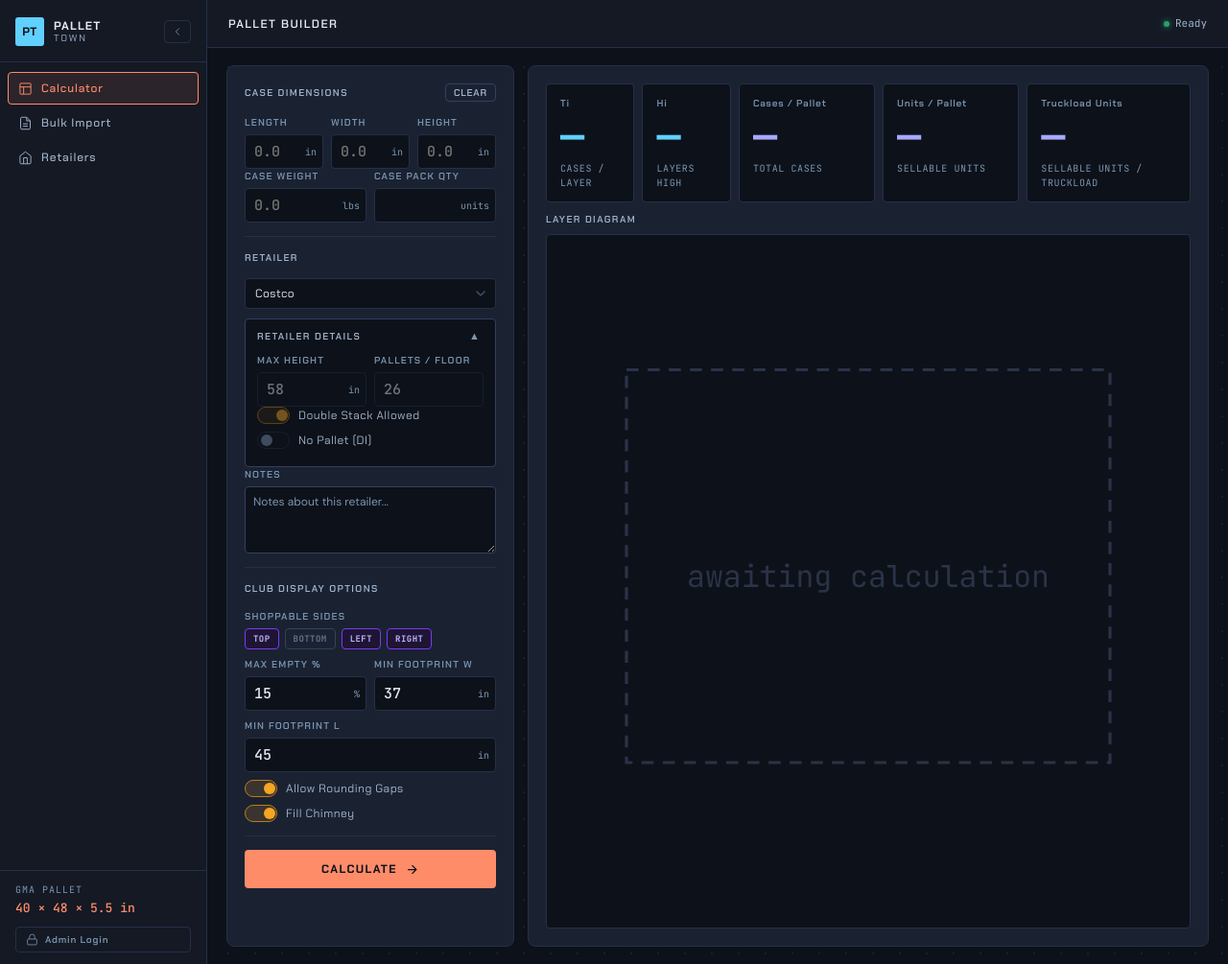
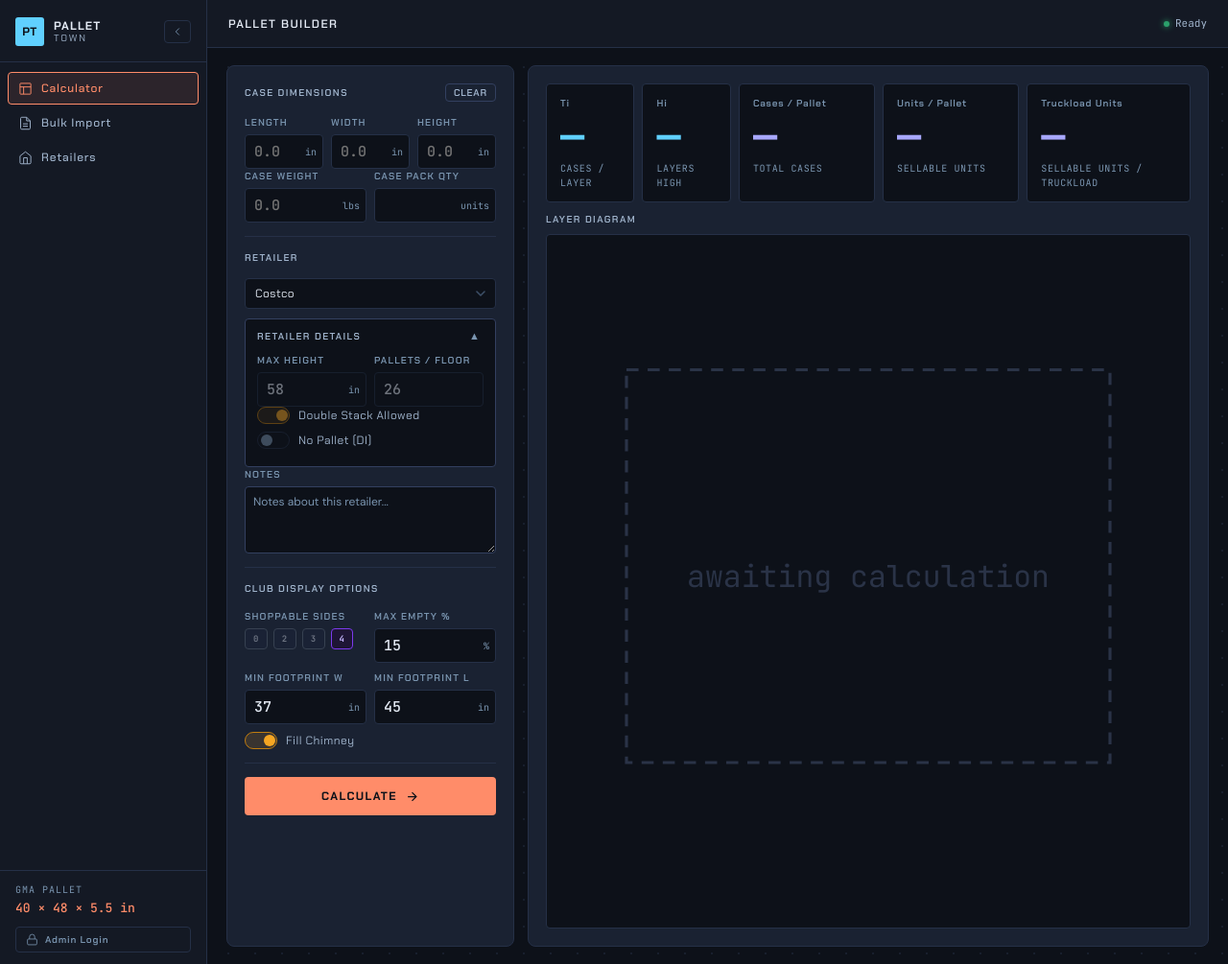
Before and after one commit to mikeciav/pallet-town, a Flask app: page / in a window 1280 px wide. Shown: the whole page at 96% size. Run offline with Flask 3, Linux system fonts and the light colour scheme.

Commit message:
more shoppable updates

```diff
--- a/app.py
+++ b/app.py
@@ -173,9 +173,6 @@ def api_retailers_delete(rid: int):
     return "", 204
 
 
-VALID_SIDES = {"top", "bottom", "left", "right"}
-
-
 def _parse_shoppable_block(data: dict, retailer: dict):
     """
     Parse and validate the 'shoppable' key from an /api/calculate request body.
@@ -189,11 +186,8 @@ def _parse_shoppable_block(data: dict, retailer: dict):
         return None, "shoppable display calculations are only available for club store retailers"
 
     sides = shoppable.get("sides")
-    if not sides or not isinstance(sides, list) or len(sides) == 0:
-        return None, "shoppable.sides must be a non-empty list"
-    invalid = [s for s in sides if s not in VALID_SIDES]
-    if invalid:
-        return None, f"shoppable.sides contains invalid values: {invalid}"
+    if sides is None or not isinstance(sides, int) or sides not in (2, 3, 4):
+        return None, "shoppable.sides must be 2, 3, or 4"
 
     force_fill = bool(shoppable.get("force_fill_on_failure", True))
     if not force_fill and not retailer.get("chimney_allowed", False):
@@ -204,7 +198,6 @@ def _parse_shoppable_block(data: dict, retailer: dict):
 
     try:
         max_empty_pct = float(shoppable.get("max_empty_pct", 0.15))
-        rounding_gaps = bool(shoppable.get("rounding_gaps", True))
         raw_fp = shoppable.get("min_footprint", [37.0, 45.0])
         min_footprint = (float(raw_fp[0]), float(raw_fp[1]))
     except (TypeError, ValueError, IndexError):
@@ -213,7 +206,6 @@ def _parse_shoppable_block(data: dict, retailer: dict):
     return {
         "sides": sides,
         "max_empty_pct": max_empty_pct,
-        "rounding_gaps": rounding_gaps,
         "min_footprint": min_footprint,
         "force_fill_on_failure": force_fill,
     }, None
--- a/static/js/app.js
+++ b/static/js/app.js
@@ -382,14 +382,10 @@ function updateClubPanel() {
   }
 
   if (isClub && r) {
-    const DEFAULTS = {
-      "Sam's Club": ['top', 'left', 'right'],
-      "Costco":     ['top', 'left', 'right'],
-      "BJ's Wholesale": ['top', 'bottom'],
-    };
-    const defaultSides = DEFAULTS[r.name] || ['top', 'left', 'right'];
+    const DEFAULTS = { "BJ's Wholesale": 2 };
+    const defaultSides = DEFAULTS[r.name] || 4;
     document.querySelectorAll('#side-selector .side-btn').forEach(btn => {
-      btn.classList.toggle('active', defaultSides.includes(btn.dataset.side));
+      btn.classList.toggle('active', parseInt(btn.dataset.sides) === defaultSides);
     });
   }
 }
@@ -397,14 +393,8 @@ function updateClubPanel() {
 function setupSideSelector() {
   document.querySelectorAll('#side-selector .side-btn').forEach(btn => {
     btn.addEventListener('click', () => {
-      const active = [...document.querySelectorAll('#side-selector .side-btn.active')];
-      const willDeactivate = btn.classList.contains('active');
-      if (willDeactivate && active.length <= 1) {
-        document.getElementById('side-error').style.display = '';
-        setTimeout(() => { document.getElementById('side-error').style.display = 'none'; }, 2000);
-        return;
-      }
-      btn.classList.toggle('active');
+      document.querySelectorAll('#side-selector .side-btn').forEach(b => b.classList.remove('active'));
+      btn.classList.add('active');
     });
   });
 }
@@ -413,14 +403,13 @@ function getShoppableParams() {
   const panel = document.getElementById('club-display-panel');
   if (!panel || panel.style.display === 'none') return null;
 
-  const sides = [...document.querySelectorAll('#side-selector .side-btn.active')]
-    .map(btn => btn.dataset.side);
-  if (sides.length === 0) return null;
+  const activeBtn = document.querySelector('#side-selector .side-btn.active');
+  const sides = activeBtn ? parseInt(activeBtn.dataset.sides) : 4;
+  if (sides === 0) return null;
 
   return {
     sides,
     max_empty_pct: (parseFloat(document.getElementById('club-max-empty').value) || 15) / 100,
-    rounding_gaps: document.getElementById('club-rounding-gaps').checked,
     min_footprint: [
       parseFloat(document.getElementById('club-fp-w').value) || 37,
       parseFloat(document.getElementById('club-fp-l').value) || 45,
@@ -441,14 +430,8 @@ function renderShoppableResults(s) {
 
   banner.style.display = 'none';
 
-  const MODE_LABELS = { pure_facing: 'PURE FACING', filled: 'FILLED', partial: 'PARTIAL', standard: 'STANDARD' };
-  const MODE_COLORS = { pure_facing: '#4ade80', filled: '#7dd3fc', partial: '#fb923c', standard: '#a78bfa' };
-
   document.getElementById('val-shoppable-ti').textContent = s.ti;
   document.getElementById('val-shoppable-void').textContent = pct(s.void_pct);
-  const modeEl = document.getElementById('val-shoppable-mode');
-  modeEl.textContent = MODE_LABELS[s.mode] || s.mode;
-  modeEl.style.color = MODE_COLORS[s.mode] || '#9ca3af';
 
   row.style.display = '';
 }
@@ -587,23 +570,18 @@ function setMetric(valId, value, cardId) {
 
 // ── SVG Diagram ──────────────────────────────────────────────
 function drawDiagram(d) {
-  const box  = document.getElementById('diagram-box');
-  const hint = document.getElementById('diagram-hint');
+  const box = document.getElementById('diagram-box');
   if (!d) return;
 
   if (d.shoppable && d.shoppable.arrangement && d.shoppable.arrangement.length > 0) {
     drawShoppableView(d, box);
-    const s = d.shoppable;
-    hint.textContent = `top-down · spiral layout · Shoppable Ti = ${s.ti} · ${s.mode.replace(/_/g, ' ')}`;
     return;
   }
 
   if (diagramView === 'hi') {
     drawStackedView(d, box);
-    hint.textContent = `isometric · ${d.hi} layer${d.hi !== 1 ? 's' : ''} · ${d.pod_height}" pod height`;
   } else {
     drawTiView(d, box);
-    hint.textContent = `top-down · 1 layer · Ti = ${d.ti}`;
   }
 }
 
@@ -848,10 +826,11 @@ function drawShoppableView(d, box) {
   const PAD = 32;
   const LEGEND_H = 22;
 
-  // Positions use x in [0,PW] (front face=40") and y in [0,PL] (depth=48")
-  const scale = Math.min((VW - PAD * 2) / PW, (VH - PAD * 2 - LEGEND_H) / PL);
-  const dW = PW * scale;
-  const dH = PL * scale;
+  // Rotated 90°: PL (depth) runs horizontally, PW (front face) runs vertically.
+  // Case coords transform: rx = PL - c.y - c.h,  ry = c.x,  rw = c.h,  rh = c.w
+  const scale = Math.min((VW - PAD * 2) / PL, (VH - PAD * 2 - LEGEND_H) / PW);
+  const dW = PL * scale;
+  const dH = PW * scale;
   const ox = (VW - dW) / 2;
   const oy = PAD + ((VH - PAD * 2 - LEGEND_H) - dH) / 2;
 
@@ -874,10 +853,10 @@ function drawShoppableView(d, box) {
   svg += `<rect x="${ox}" y="${oy}" width="${dW}" height="${dH}" fill="url(#g)"/>`;
 
   positions.forEach(c => {
-    const cx = ox + c.x * scale;
-    const cy = oy + c.y * scale;
-    const cw = c.w * scale;
-    const ch = c.h * scale;
+    const cx = ox + (PL - c.y - c.h) * scale;
+    const cy = oy + c.x * scale;
+    const cw = c.h * scale;
+    const ch = c.w * scale;
     svg += `<rect x="${(cx + .8).toFixed(1)}" y="${(cy + .8).toFixed(1)}" `
          + `width="${Math.max(0, cw - 1.6).toFixed(1)}" height="${Math.max(0, ch - 1.6).toFixed(1)}" `
          + `fill="${fill(c.side)}" stroke="${stroke(c.side)}" stroke-width="0.7" clip-path="url(#pal-clip)"/>`;
@@ -887,8 +866,8 @@ function drawShoppableView(d, box) {
 
   const af = 'font-family="JetBrains Mono,monospace"';
   const ac = '#3d5068';
-  svg += `<text x="${(ox + dW / 2).toFixed(1)}" y="${(oy - 7).toFixed(1)}" text-anchor="middle" ${af} font-size="9" fill="${ac}">${PW}" (front face)</text>`;
-  svg += `<text x="${(ox - 9).toFixed(1)}" y="${(oy + dH / 2).toFixed(1)}" text-anchor="middle" ${af} font-size="9" fill="${ac}" transform="rotate(-90,${(ox - 9).toFixed(1)},${(oy + dH / 2).toFixed(1)})">${PL}" (depth)</text>`;
+  svg += `<text x="${(ox + dW / 2).toFixed(1)}" y="${(oy - 7).toFixed(1)}" text-anchor="middle" ${af} font-size="9" fill="${ac}">${PL}" (depth)</text>`;
+  svg += `<text x="${(ox - 9).toFixed(1)}" y="${(oy + dH / 2).toFixed(1)}" text-anchor="middle" ${af} font-size="9" fill="${ac}" transform="rotate(-90,${(ox - 9).toFixed(1)},${(oy + dH / 2).toFixed(1)})">${PW}" (front face)</text>`;
 
   const ly = (oy + dH + 12).toFixed(1);
   let lx = ox;
--- a/templates/index.html
+++ b/templates/index.html
@@ -229,20 +229,16 @@
               <span class="panel-label">CLUB DISPLAY OPTIONS</span>
             </div>
 
-            <div class="field-group" style="margin-bottom:4px">
+            <div style="display:grid;grid-template-columns:1fr 1fr;gap:8px;margin-bottom:8px">
+              <div class="field-group">
                 <label class="field-label">SHOPPABLE SIDES</label>
-              <div id="side-selector" style="display:flex;gap:6px;margin-bottom:4px">
-                <button class="side-btn active" data-side="top">TOP</button>
-                <button class="side-btn active" data-side="bottom">BOTTOM</button>
-                <button class="side-btn active" data-side="left">LEFT</button>
-                <button class="side-btn active" data-side="right">RIGHT</button>
-              </div>
-              <div id="side-error" style="display:none;color:#ef4444;font-size:10px;margin-bottom:4px;font-family:monospace">
-                At least 1 side must be selected.
+                <div id="side-selector" style="display:flex;gap:6px">
+                  <button class="side-btn" data-sides="0">0</button>
+                  <button class="side-btn" data-sides="2">2</button>
+                  <button class="side-btn" data-sides="3">3</button>
+                  <button class="side-btn active" data-sides="4">4</button>
                 </div>
               </div>
-
-            <div style="display:grid;grid-template-columns:1fr 1fr;gap:8px;margin-bottom:8px">
               <div class="field-group">
                 <label class="field-label">MAX EMPTY %</label>
                 <div class="field-wrap">
@@ -250,6 +246,9 @@
                   <span class="field-unit">%</span>
                 </div>
               </div>
+            </div>
+
+            <div style="display:grid;grid-template-columns:1fr 1fr;gap:8px;margin-bottom:8px">
               <div class="field-group">
                 <label class="field-label">MIN FOOTPRINT W</label>
                 <div class="field-wrap">
@@ -257,22 +256,13 @@
                   <span class="field-unit">in</span>
                 </div>
               </div>
-            </div>
-
-            <div class="field-group" style="margin-bottom:8px">
+              <div class="field-group">
                 <label class="field-label">MIN FOOTPRINT L</label>
                 <div class="field-wrap">
                   <input type="number" id="club-fp-l" class="dim-input" value="45" min="0" step="0.5">
                   <span class="field-unit">in</span>
                 </div>
               </div>
-
-            <div class="ie-row" style="margin-bottom:8px">
-              <label class="toggle-label">
-                <input type="checkbox" id="club-rounding-gaps" class="toggle-input" checked>
-                <span class="toggle-track"><span class="toggle-thumb"></span></span>
-                <span class="toggle-text">Allow Rounding Gaps</span>
-              </label>
             </div>
 
             <div class="ie-row" style="margin-bottom:8px">
@@ -342,17 +332,11 @@
               <div class="metric-sub">EMPTY SPACE</div>
             </div>
 
-            <div class="metric-card" id="mc-shoppable-mode">
-              <div class="metric-label">Mode</div>
-              <div class="metric-val" id="val-shoppable-mode" style="font-size:12px">—</div>
-              <div class="metric-sub">DISPLAY TYPE</div>
-            </div>
           </div>
 
           <!-- Diagram sub-header -->
           <div class="diagram-header">
             <span class="panel-label">LAYER DIAGRAM</span>
-            <span class="panel-hint" id="diagram-hint"></span>
             {% if show_hi_view %}
             <div class="view-toggle" id="view-toggle" style="margin-left:auto">
               <button class="vt-btn active" data-view="ti">TI</button>
```
Also changed, not shown: calculator.py (+45 -31 lines), test_app.py (+8 -16 lines), test_calculator.py (+42 -42 lines). Lines whose indentation alone changed are shown as unchanged.
